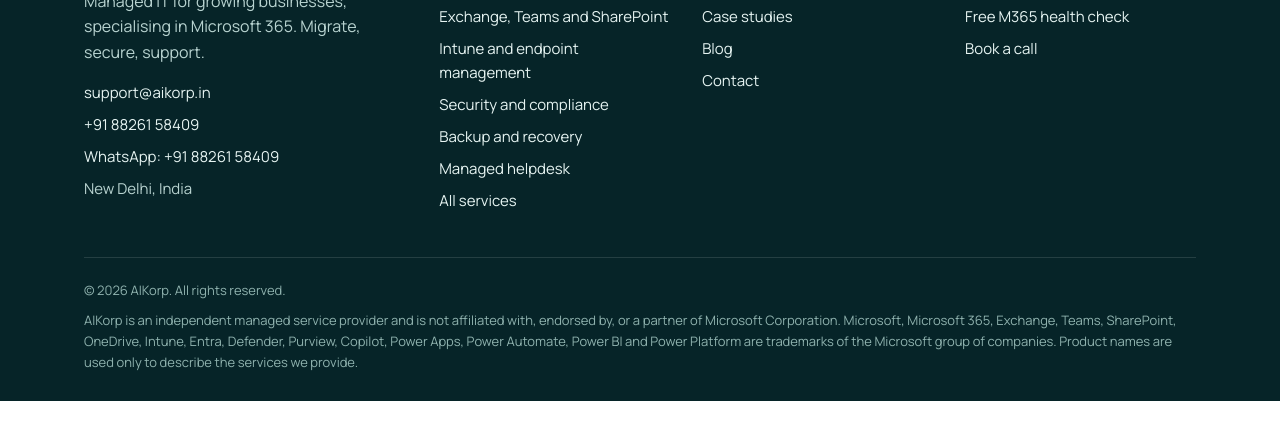
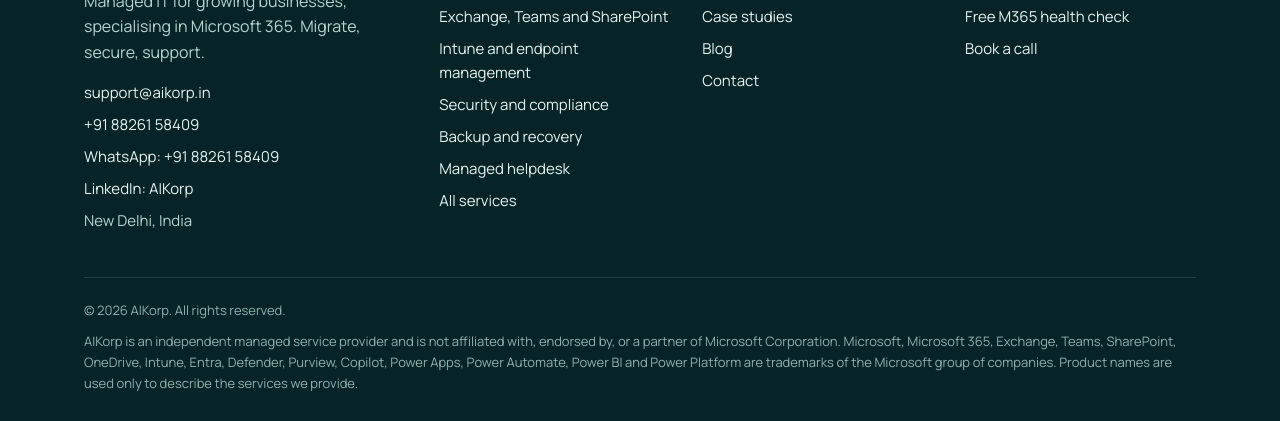
Before and after one commit to dsaini95/aikorp-msp-website, a plain HTML site: page index.html in a window 1280 px wide. Shown: the part 3924-4345 px from the top of the page. Drawn offline with Linux system fonts and the light colour scheme.

Commit message:
Add LinkedIn link to footer (index.html)

```diff
--- a/index.html
+++ b/index.html
@@ -104,7 +104,7 @@
   <div class="f-grid">
     <div><a class="logo" href="index.html"><svg viewBox="0 0 40 40" aria-hidden="true"><rect width="40" height="40" rx="11" fill="#0b3b40"/><path d="M11 29 19.2 11h1.6L29 29" fill="none" stroke="#fff" stroke-width="3.2" stroke-linecap="round" stroke-linejoin="round"/><path d="M14.8 22.5h10.4" stroke="#17b5a5" stroke-width="3.2" stroke-linecap="round"/><circle cx="30" cy="11" r="3.2" fill="#ff6a3d"/></svg><span>AI<b>Korp</b></span></a>
       <p style="margin-top:16px;max-width:36ch">Managed IT for growing businesses, specialising in Microsoft 365. Migrate, secure, support.</p>
-      <ul><li><a href="mailto:support@aikorp.in">support@aikorp.in</a></li><li><a href="tel:+918826158409">+91 88261 58409</a></li><li><a href="https://wa.me/918826158409">WhatsApp: +91 88261 58409</a></li><li>New Delhi, India</li></ul></div>
+      <ul><li><a href="mailto:support@aikorp.in">support@aikorp.in</a></li><li><a href="tel:+918826158409">+91 88261 58409</a></li><li><a href="https://wa.me/918826158409">WhatsApp: +91 88261 58409</a></li><li><a href="https://www.linkedin.com/company/aikorp/" target="_blank" rel="noopener">LinkedIn: AIKorp</a></li><li>New Delhi, India</li></ul></div>
     <div><h4>Services</h4><ul><li><a href="services.html#migration">Microsoft 365 migration</a></li><li><a href="services.html#collaboration">Exchange, Teams and SharePoint</a></li><li><a href="services.html#endpoint">Intune and endpoint management</a></li><li><a href="services.html#security">Security and compliance</a></li><li><a href="services.html#backup">Backup and recovery</a></li><li><a href="services.html#helpdesk">Managed helpdesk</a></li><li><a href="services.html">All services</a></li></ul></div>
     <div><h4>Company</h4><ul><li><a href="about.html">About</a></li><li><a href="cases.html">Case studies</a></li><li><a href="blog.html">Blog</a></li><li><a href="contact.html">Contact</a></li></ul></div>
     <div><h4>Get started</h4><ul><li><a href="pricing.html">Managed plans</a></li><li><a href="contact.html#assessment">Free M365 health check</a></li><li><a href="contact.html">Book a call</a></li></ul></div>
```
